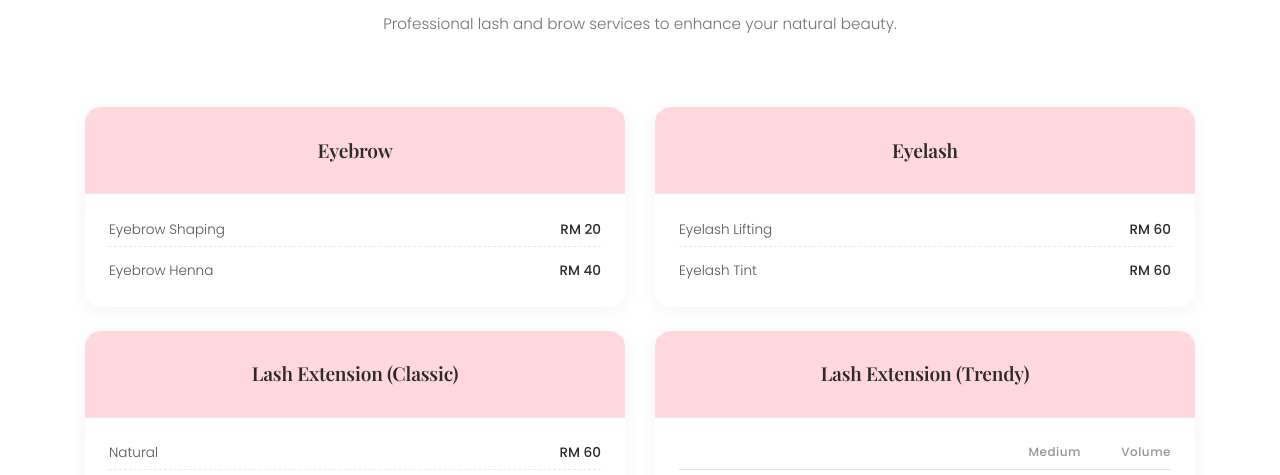
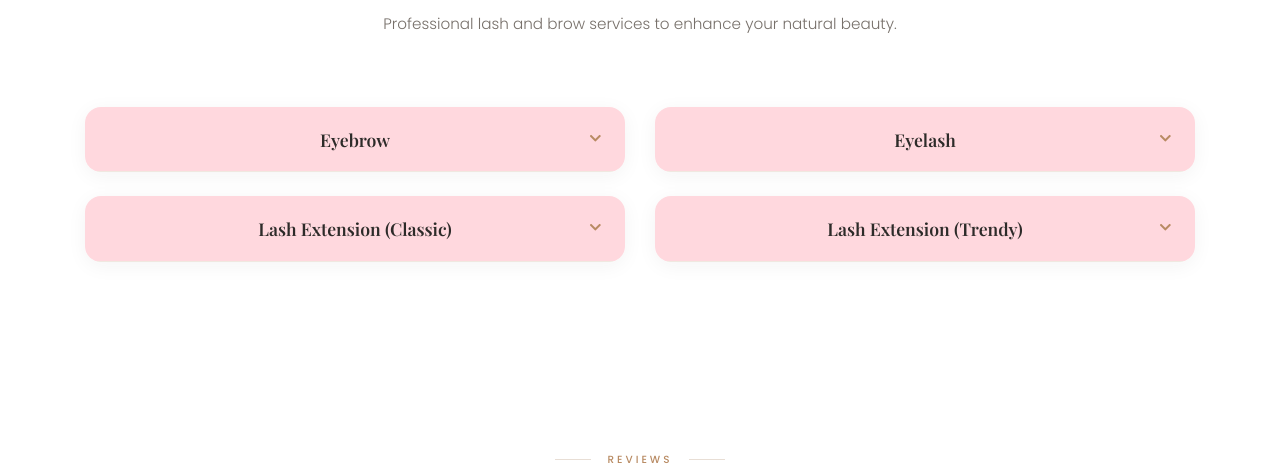
Before and after one commit to phisoft/radiantskin-web, a plain HTML site: page index.html in a window 1280 px wide. Shown: the part 5594-6069 px from the top of the page. Drawn offline with nearby package versions, Linux system fonts and the light colour scheme; a web font is replaced by a local one.

Commit message:
feat: collapse Lash & Brow price cards, expand on click
Each card in the index.html #lash-brow section is collapsed by default and reveals its price list when the header box is clicked. Header becomes a real button with aria-expanded/aria-controls, chevron rotates 180deg, panel animates via max-height.

```diff
--- a/index.html
+++ b/index.html
@@ -811,13 +811,16 @@
                 <h2 class="section-title">Lash & Brow Treatments</h2>
                 <p class="section-desc">Professional lash and brow services to enhance your natural beauty.</p>
             </div>
-            <div class="row justify-content-center">
+            <div class="row justify-content-center lash-brow-list">
                 <div class="col-lg-6 mb-4 d-flex">
                     <div class="lash-card">
-                        <div class="lash-card-header">
-                            <h4 class="lash-card-title">Eyebrow</h4>
-                        </div>
-                        <div class="lash-card-body">
+                        <h4 class="lash-card-header">
+                            <button class="lash-toggle" type="button" aria-expanded="false" aria-controls="lash-body-1">
+                                <span class="lash-card-title">Eyebrow</span>
+                                <i class="fa fa-chevron-down lash-chevron"></i>
+                            </button>
+                        </h4>
+                        <div class="lash-card-body" id="lash-body-1">
                             <div class="lash-row"><span>Eyebrow Shaping</span><span class="lash-price">RM 20</span></div>
                             <div class="lash-row"><span>Eyebrow Henna</span><span class="lash-price">RM 40</span></div>
                         </div>
@@ -825,10 +828,13 @@
                 </div>
                 <div class="col-lg-6 mb-4 d-flex">
                     <div class="lash-card">
-                        <div class="lash-card-header">
-                            <h4 class="lash-card-title">Eyelash</h4>
-                        </div>
-                        <div class="lash-card-body">
+                        <h4 class="lash-card-header">
+                            <button class="lash-toggle" type="button" aria-expanded="false" aria-controls="lash-body-2">
+                                <span class="lash-card-title">Eyelash</span>
+                                <i class="fa fa-chevron-down lash-chevron"></i>
+                            </button>
+                        </h4>
+                        <div class="lash-card-body" id="lash-body-2">
                             <div class="lash-row"><span>Eyelash Lifting</span><span class="lash-price">RM 60</span></div>
                             <div class="lash-row"><span>Eyelash Tint</span><span class="lash-price">RM 60</span></div>
                         </div>
@@ -836,10 +842,13 @@
                 </div>
                 <div class="col-lg-6 mb-4 d-flex">
                     <div class="lash-card">
-                        <div class="lash-card-header">
-                            <h4 class="lash-card-title">Lash Extension (Classic)</h4>
-                        </div>
-                        <div class="lash-card-body">
+                        <h4 class="lash-card-header">
+                            <button class="lash-toggle" type="button" aria-expanded="false" aria-controls="lash-body-3">
+                                <span class="lash-card-title">Lash Extension (Classic)</span>
+                                <i class="fa fa-chevron-down lash-chevron"></i>
+                            </button>
+                        </h4>
+                        <div class="lash-card-body" id="lash-body-3">
                             <div class="lash-row"><span>Natural</span><span class="lash-price">RM 60</span></div>
                             <div class="lash-row"><span>Medium</span><span class="lash-price">RM 80</span></div>
                             <div class="lash-row"><span>Volume</span><span class="lash-price">RM 120+</span></div>
@@ -848,10 +857,13 @@
                 </div>
                 <div class="col-lg-6 mb-4 d-flex">
                     <div class="lash-card">
-                        <div class="lash-card-header">
-                            <h4 class="lash-card-title">Lash Extension (Trendy)</h4>
-                        </div>
-                        <div class="lash-card-body">
+                        <h4 class="lash-card-header">
+                            <button class="lash-toggle" type="button" aria-expanded="false" aria-controls="lash-body-4">
+                                <span class="lash-card-title">Lash Extension (Trendy)</span>
+                                <i class="fa fa-chevron-down lash-chevron"></i>
+                            </button>
+                        </h4>
+                        <div class="lash-card-body" id="lash-body-4">
                             <div class="lash-row lash-row-header"><span></span><span class="lash-price" style="font-size:0.75rem;color:#9A938D;">Medium</span><span class="lash-price" style="font-size:0.75rem;color:#9A938D;">Volume</span></div>
                             <div class="lash-row"><span>Wispy Lash</span><span class="lash-price">RM 120+</span><span class="lash-price">RM 120+</span></div>
                             <div class="lash-row"><span>Open Eye Lash</span><span class="lash-price">RM 120+</span><span class="lash-price">RM 120+</span></div>
@@ -1727,7 +1739,7 @@
     margin: 0;
 }
 
-/* ===== Lash & Brow Cards ===== */
+/* ===== Lash & Brow Cards (click-to-expand) ===== */
 .lash-card {
     background: #fff;
     border-radius: 16px;
@@ -1743,28 +1755,56 @@
     transform: translateY(-3px);
 }
 .lash-card-header {
-    background: #FFD8DE;
-    padding: 1.35rem 1.5rem;
+    margin: 0;
+    border-bottom: 1px solid #F0E8E0;
+}
+.lash-card .lash-toggle {
+    width: 100%;
     display: flex;
     align-items: center;
     justify-content: center;
     gap: 0.75rem;
-    border-bottom: 1px solid #F0E8E0;
-}
+    position: relative;
+    background: #FFD8DE;
+    border: none;
+    padding: 1.35rem 1.5rem;
+    cursor: pointer;
+    font-family: inherit;
+    transition: background 0.3s ease;
+}
+.lash-card .lash-toggle:hover { background: #FFCBD4; }
+.lash-card .lash-toggle:focus,
+.lash-card .lash-toggle:active { outline: none; }
 .lash-card-title {
     font-family: 'Playfair Display', Georgia, serif;
     font-size: 1.1rem;
     font-weight: 600;
     color: #2D2B29;
     margin: 0;
+    padding: 0;
     text-align: center;
 }
+.lash-card .lash-chevron {
+    position: absolute;
+    right: 1.5rem;
+    color: #B88A62;
+    font-size: 0.8rem;
+    transition: transform 0.3s ease;
+}
+.lash-card.open .lash-chevron { transform: rotate(180deg); }
 .lash-card-body {
-    padding: 1.25rem 1.5rem;
+    max-height: 0;
+    overflow: hidden;
+    padding: 0 1.5rem;
     display: flex;
     flex-direction: column;
     gap: 0.5rem;
     flex-grow: 1;
+    transition: max-height 0.45s ease, padding 0.3s ease;
+}
+.lash-card-body.open {
+    max-height: 480px;
+    padding: 1.25rem 1.5rem;
 }
 .lash-row {
     display: flex;
--- a/js/main.js
+++ b/js/main.js
@@ -32,6 +32,16 @@
             var isOpen = answer.hasClass('open');
             answer.toggleClass('open', !isOpen);
             item.toggleClass('open', !isOpen);
+            $(this).attr('aria-expanded', (!isOpen).toString());
+        });
+
+        // Lash & Brow price card toggle (click the box to reveal prices)
+        $('.lash-brow-list').on('click', '.lash-toggle', function () {
+            var panel = $('#' + $(this).attr('aria-controls'));
+            var card = $(this).closest('.lash-card');
+            var isOpen = panel.hasClass('open');
+            panel.toggleClass('open', !isOpen);
+            card.toggleClass('open', !isOpen);
             $(this).attr('aria-expanded', (!isOpen).toString());
         });
 
```
